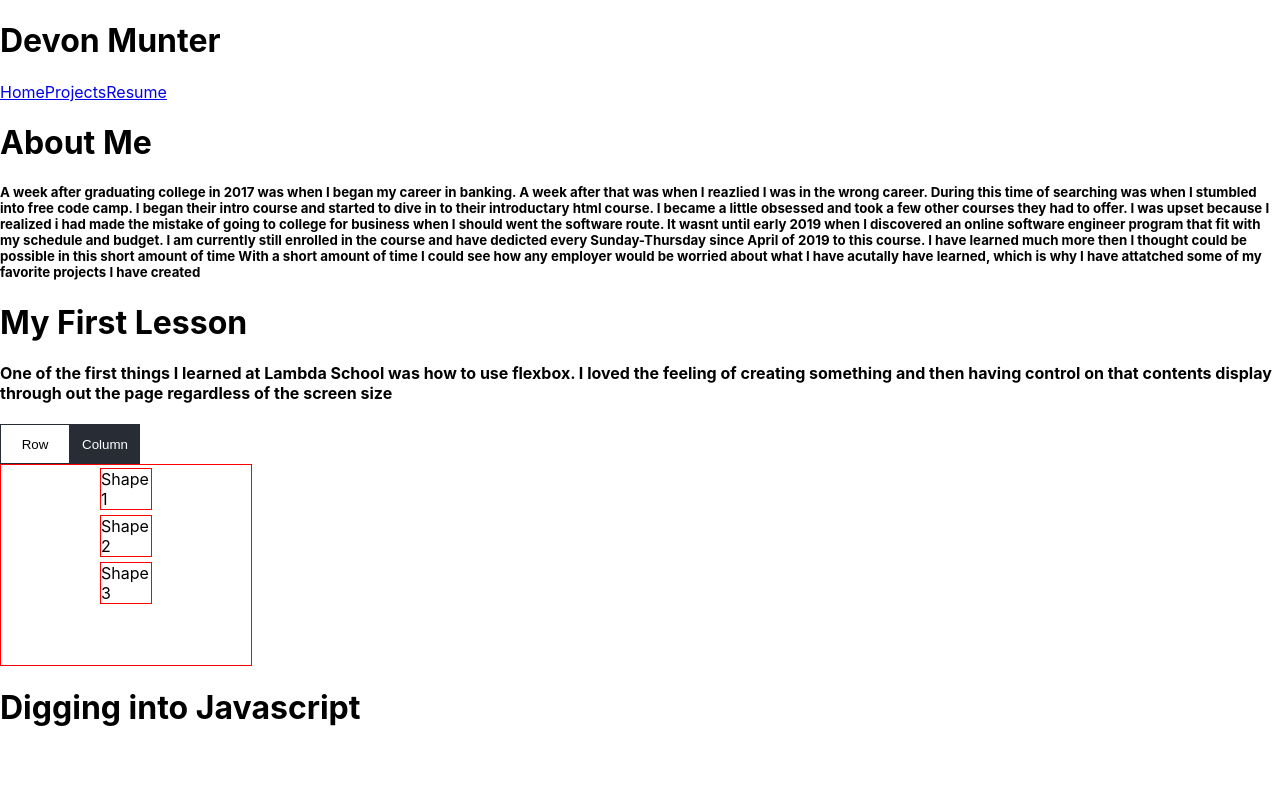
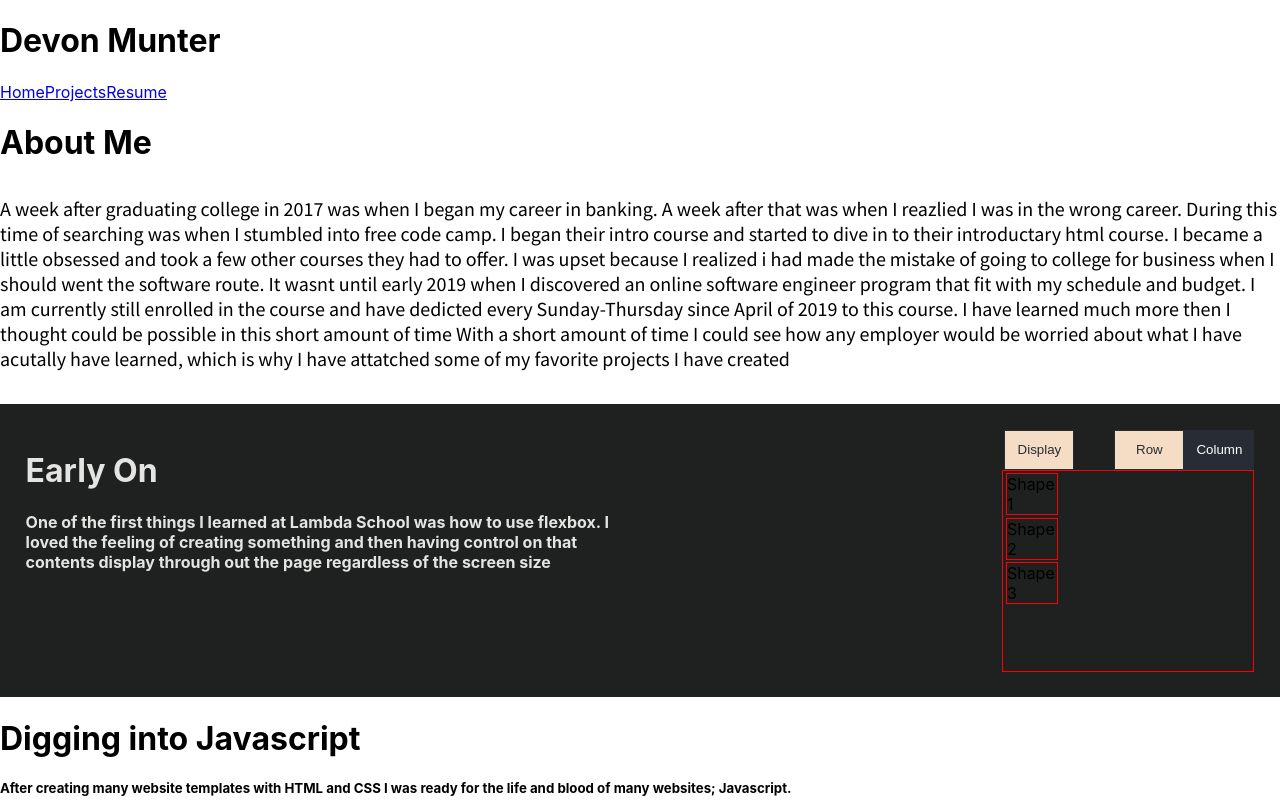
Before and after one commit to dmunter2/resume, a React (Create React App) app: page / in a window 1280 px wide. Shown: the top 800 px of the page. Built offline with nearby package versions, Linux system fonts and the light colour scheme.

Commit message:
early on -styling and events added

```diff
--- a/public/index.html
+++ b/public/index.html
@@ -9,6 +9,7 @@
       name="description"
       content="Web site created using create-react-app"
     />
+    <link href="https://fonts.googleapis.com/css?family=Lato|Roboto|Source+Sans+Pro&display=swap" rel="stylesheet">
     <link rel="apple-touch-icon" href="%PUBLIC_URL%/logo192.png" />
     <!--
       manifest.json provides metadata used when your web app is installed on a
--- a/src/App.css
+++ b/src/App.css
@@ -60,15 +60,29 @@
 
 .column{
   width: 400px;
-  display: flex;
+  /* display: flex; */
   flex-direction: column;
   align-items: center;
 }
 
+.no-display{
+
+}
+
+.add-display{
+  display: flex;
+}
+
+
+
+
+
+
 /* button designs in LEsson 1 */
 .plain-btn{
-  background-color: white;
+  background-color: #F5DDC5;
   border: 1px solid #282c34;
+  color: #282c34;
 }
 
 .button-design{
--- a/src/components/AboutMe.js
+++ b/src/components/AboutMe.js
@@ -4,7 +4,16 @@ import Lesson1 from './learning/Lesson1'
 import Lesson2 from './learning/Lesson2'
 
 const H1 = Style.h1``
-const H4 = Style.h5``
+const H4 = Style.h5`
+
+// font-family: 'Roboto', sans-serif
+// font-family: 'Lato', sans-serif;
+font-family: 'Source Sans Pro', sans-serif;
+font-size: 20px;
+font-weight: 300;
+;
+
+`
 
 const AboutMe = () => {
 
--- a/src/components/learning/Lesson1.js
+++ b/src/components/learning/Lesson1.js
@@ -1,5 +1,17 @@
 import React, {useState} from 'react';
 import Style from 'styled-components';
+
+
+const DIV = Style.div`
+background-color: #1F2020;
+display: flex;
+flex-direction: row;
+flex-wrap: wrap;
+padding: 2%;
+height: 100%;
+`
+
+
 
 const SHAPE = Style.div`
 height: 200px;
@@ -13,12 +25,43 @@ width: 50px;
 border: 1px solid red;
 margin: 1%;
 `
-const CONTAINER = Style.div``
+const CONTAINER = Style.div`
+display: flex;
+width: 250px;
+
+flex-direction: row;
+justify-content: space-between;
+`
+const DISPLAY = Style.div``
+
 
 const BUTTON = Style.button`
 width: 70px;
 height: 40px;
 `
+
+
+const H1 = Style.h1`
+color: #E4E4E2;
+`
+
+const H4 = Style.h4`
+color: #E4E4E2;
+`
+
+const DIVIDE = Style.div`
+width: 50%;
+`
+
+const DIVIDE2 = Style.div`
+width: 50%;
+display: flex;
+flex-direction: column;
+align-items: end;
+`
+
+
+
 
 
 const Lesson1 = () => {
@@ -28,6 +71,10 @@ const Lesson1 = () => {
     const [button, setButton] = useState('plain-btn')
 
     const [button2, setButton2] = useState('button-design')
+
+    const [addDisplay, setaddDisplay] = useState('no-display')
+
+    const [toggleButton, setToggleButton]= useState('plain-btn')
 
 
     const handleDisplay = e => {
@@ -43,26 +90,53 @@ const Lesson1 = () => {
         setButton('plain-btn')
     }
 
+    const handleDisplay3 = e => {
+        e.preventDefault();
+        if(addDisplay = 'no-display'){
+            return setaddDisplay('add-display')
+        } else {
+            return setaddDisplay('no-display')
+        }
+
+
+    }
 
     return (
-        <div>
-            <h1>My First Lesson</h1>
-            <h4>One of the first things I learned at Lambda School was how to use
+        <DIV>
+
+            <DIVIDE>
+                <H1>Early On</H1>
+                <H4>One of the first things I learned at Lambda School was how to use
                     flexbox. I loved the feeling of creating something and then having control
                     on that contents display through out the page regardless of the screen size
-            </h4>
+                </H4>
+            </DIVIDE>
+
+
+            <DIVIDE2>
                 <CONTAINER>
+                    <DISPLAY>
+                        <BUTTON onClick={handleDisplay3} className={toggleButton}>Display</BUTTON>
+                    </DISPLAY>
+
+                    <DISPLAY>
                         <BUTTON onClick={handleDisplay} className={button} >Row</BUTTON>
                         <BUTTON onClick={handleDisplay2} className={button2}>Column</BUTTON>
+                    </DISPLAY>
+
+
                 </CONTAINER>
 
-            <SHAPE className={display}>
+                <SHAPE className={display} className={addDisplay}>
                     <DIV1>Shape 1</DIV1>
                     <DIV1>Shape 2</DIV1>
                     <DIV1>Shape 3</DIV1>
 
                 </SHAPE>
-        </div>
+            </DIVIDE2>
+
+
+        </DIV>
     )
 }
 
--- a/src/components/learning/Lesson2.js
+++ b/src/components/learning/Lesson2.js
@@ -2,7 +2,7 @@ import React from 'react';
 import Style from 'styled-components';
 
 const H1 = Style.h1``
-
+const DIV = Style.div``
 
 const Lesson2 = () => {
 
@@ -10,6 +10,16 @@ const Lesson2 = () => {
         <div>
 
             <H1>Digging into Javascript</H1>
+            <h5>After creating many website templates with HTML and CSS I was ready for
+                the life and blood of many websites; Javascript.
+            </h5>
+            <h5>After we learned the basics we covered how to implement them in functions </h5>
+            <h5>Functions are the foundation for all web interactions</h5>
+            <h5>It was here where i was able to complete projects like this</h5>
+
+            <DIV>
+                <h1>This is where my js code will go</h1>
+            </DIV>
         </div>
 
     )
```
Lines whose indentation alone changed are shown as unchanged.
